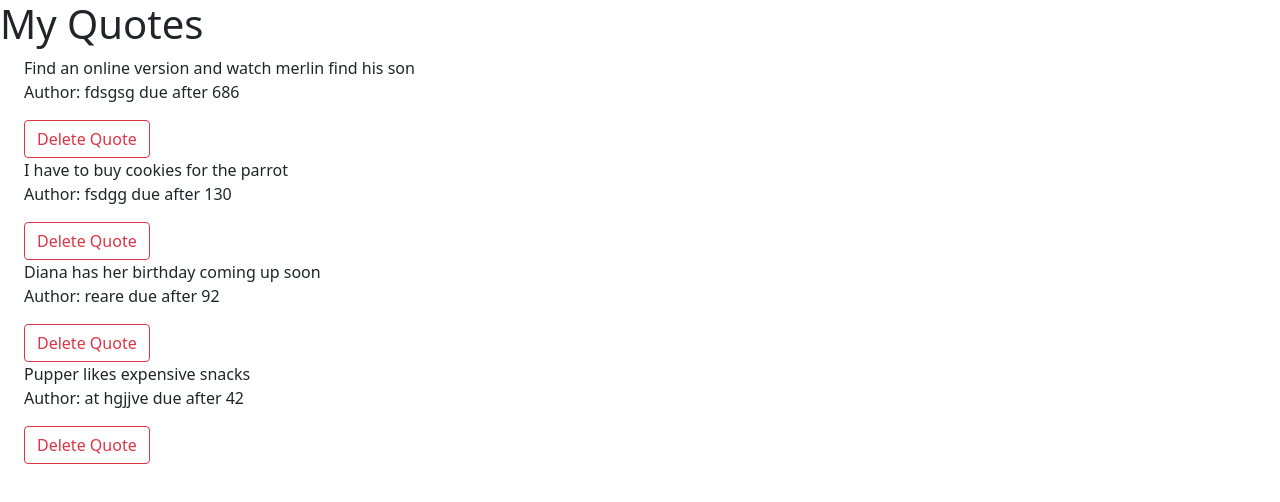
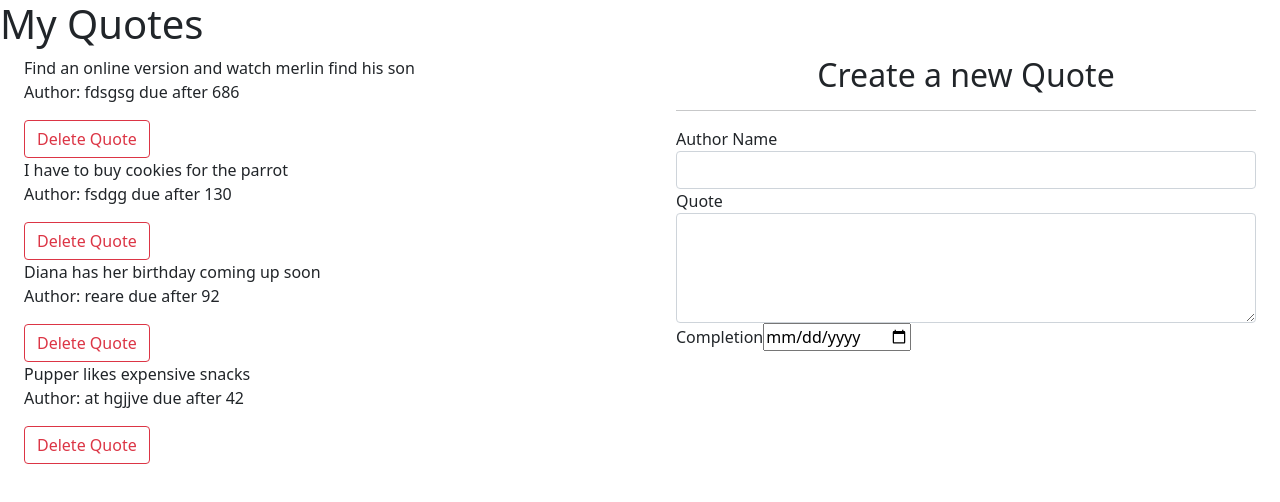
Before and after one commit to b3nzuk3/patientXero, an Angular app: page / in a window 1280 px wide. Shown: the top 502 px of the page. Built offline with nearby package versions, Linux system fonts and the light colour scheme.

Commit message:
created the form and it appears in the user logic

```diff
--- a/src/app/quote-form/quote-form.component.html
+++ b/src/app/quote-form/quote-form.component.html
@@ -1 +1,23 @@
-<p>quote-form works!</p>
+<div class="container-fluid">
+  <h2 class="text-center">Create a new Quote</h2>
+  <hr>
+  <form>
+    <div class="form-group">
+
+      <label for="name">Author Name</label>
+      <input type="text" required class="form-control" id="name">
+
+    </div>
+    <div class="form-group">
+
+      <label for="description">Quote</label>
+      <textarea class="form-control" id="description" rows="4" required></textarea>
+
+    </div>
+    <div class="form-group">
+      <label for="complete">Completion</label>
+      <input type='date' id="complete" required>
+
+    </div>
+  </form>
+</div>
--- a/src/app/quote/quote.component.html
+++ b/src/app/quote/quote.component.html
@@ -8,5 +8,8 @@
        </div>
      </div>
    </div>
+   <div class="col-md-6">
+     <app-quote-form></app-quote-form>
+   </div>
 
  </div>
```
